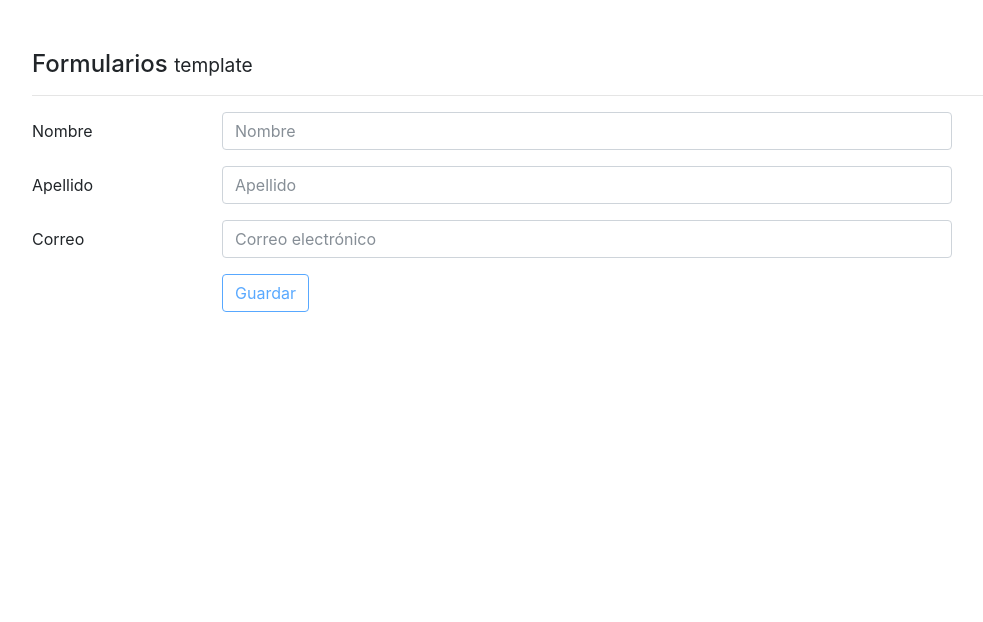
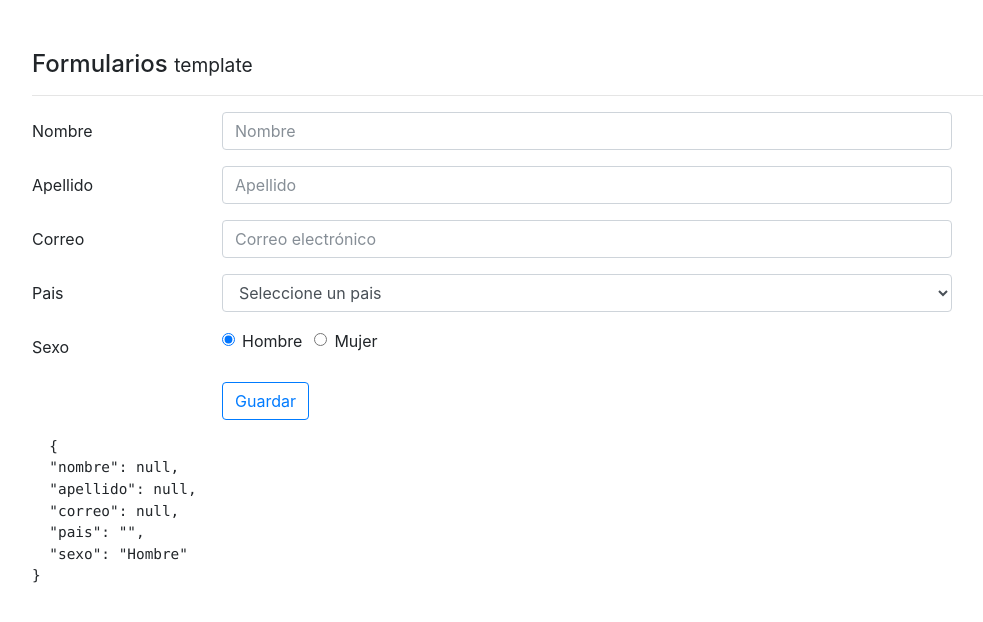
Before and after one commit to ernestoaguaysol/formularios, an Angular app: page / in a window 1280 px wide. Shown: the top 622 px of the page, without its empty margins (53-1036 px from the left). Built offline with nearby package versions, Linux system fonts and the light colour scheme.

Commit message:
check button static

```diff
--- a/src/app/components/template/template.component.html
+++ b/src/app/components/template/template.component.html
@@ -77,13 +77,59 @@
     </div>
   </div>
 
+  <div class="form-group row">
+      <label class="col-2 col-form-label">Pais</label>
+      <div class="col-md-8">
+        <select [(ngModel)]="usuario.pais"
+                class="form-control"
+                name="pais" >
+          <option value="">Seleccione un pais</option>
+          <option
+            *ngFor="let pais of paises"
+            [value]="pais.codigo">{{ pais.nombre }}</option>
+        </select>
+      </div>
 
+  </div>
+
+  <div class="form-group row">
+      <label class="col-2 col-form-label">Sexo</label>
+      <div class="col-md-8">
+
+        <div class="form-check form-check-inline">
+          <label class="form-check-label">
+              <input
+                [(ngModel)]="usuario.sexo"
+                name="sexo"
+                value="Hombre"
+                type="radio"
+                class="form-check-input"
+                >
+              Hombre
+          </label>
+        </div>
+        <div class="form-check form-check-inline">
+            <label class="form-check-label">
+                <input
+                  [(ngModel)]="usuario.sexo"
+                  name="sexo"
+                  value="Mujer"
+                  type="radio"
+                  class="form-check-input"
+                  >
+                Mujer
+            </label>
+        </div>
+
+      </div>
+
+  </div>
 
   <div class="form-group row">
     <label class="col-2 col-form-label">&nbsp;</label>
     <div class="input-group col-md-8">
+      <!-- [disabled]="!forma.valid" -->
       <button
-        [disabled]="!forma.valid"
         type="submit"
         class="btn btn-outline-primary">
         Guardar
@@ -91,4 +137,10 @@
     </div>
   </div>
 
+
+
 </form>
+
+<pre>
+  {{ usuario | json}}
+</pre>
--- a/src/app/components/template/template.component.ts
+++ b/src/app/components/template/template.component.ts
@@ -15,8 +15,19 @@
   usuario: Object = {
     nombre: null,
     apellido: null,
-    correo: null
+    correo: null,
+    pais: '',
+    sexo: 'Hombre'
   };
+
+  paises = [{
+    codigo: 'CRI',
+    nombre: 'Costa Rica'
+  },
+  {
+    codigo: 'ESP',
+    nombre: 'España'
+  }];
 
   constructor() { }
 
```
